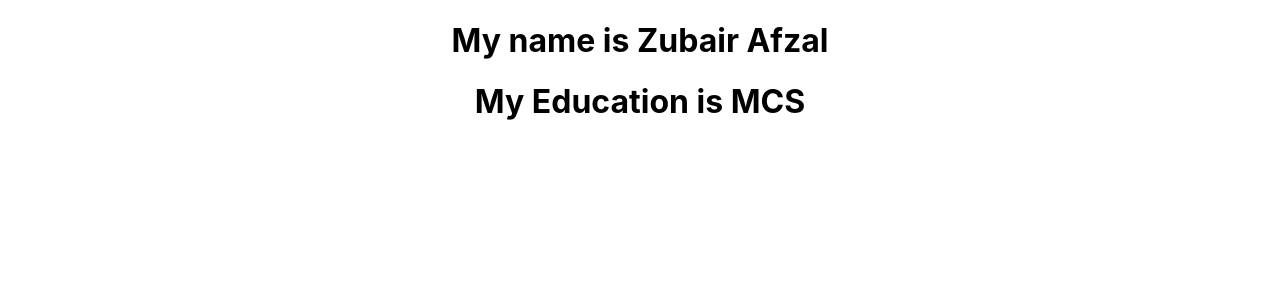
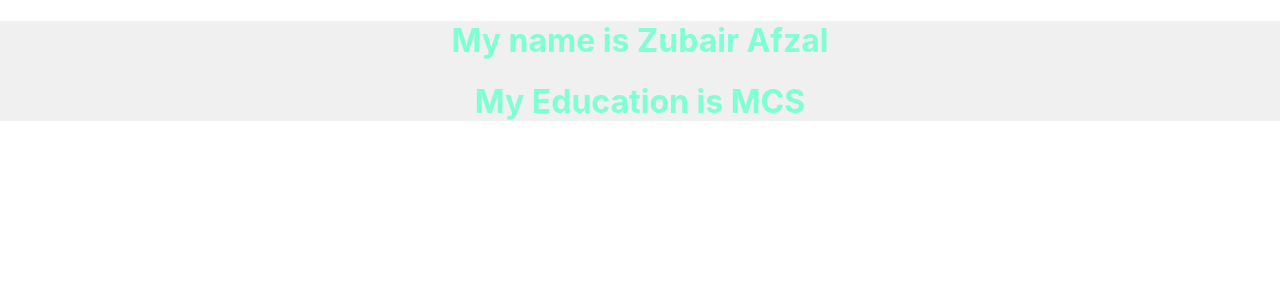
Before and after one commit to zubairafzal100/bootcamp-2020-react-app, a React (Create React App) app: page / in a window 1280 px wide. Shown: the top 300 px of the page. Built offline with nearby package versions, Linux system fonts and the light colour scheme.

Commit message:
Updated bg color and font color in index.css file

```diff
--- a/src/index.css
+++ b/src/index.css
@@ -11,3 +11,8 @@ code {
   font-family: source-code-pro, Menlo, Monaco, Consolas, 'Courier New',
     monospace;
 }
+.App {
+  background-color: #f0f0f0;
+  color: aquamarine;
+
+}
```
